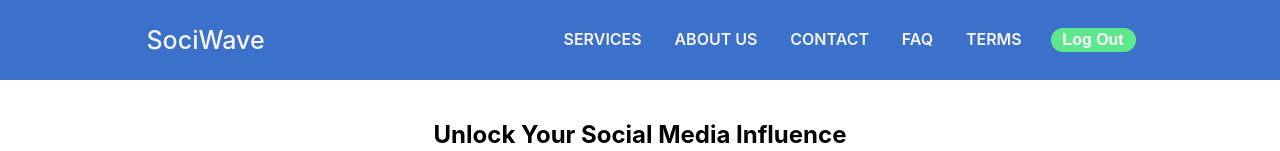
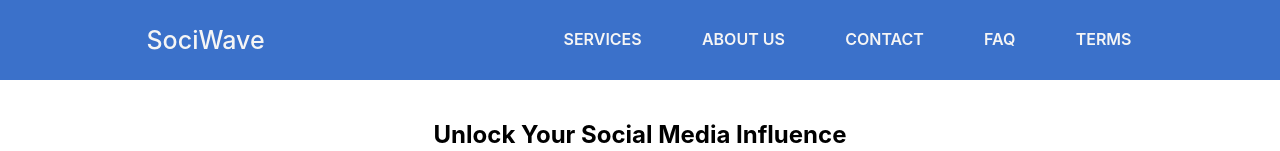
Before and after one commit to rajnishtripathi2001/SociWave, a React (Create React App) app: page / in a window 1280 px wide. Shown: the top 151 px of the page. Built offline with nearby package versions, Linux system fonts and the light colour scheme; the HTML template or start-up script is replaced by a standard one.

Commit message:
nav modified

```diff
--- a/src/Components/Navbar/Navbar.css
+++ b/src/Components/Navbar/Navbar.css
@@ -38,6 +38,16 @@
   transition: 0.5s;
   transform: scale(1.1);
 }
+
+.show {
+  display: block;
+}
+
+.hide {
+  display: none;
+}
+
+
 .innerdiv {
   display: flex;
   justify-content: space-between;
--- a/src/Components/Navbar/Navbar.jsx
+++ b/src/Components/Navbar/Navbar.jsx
@@ -22,6 +22,7 @@ export default function Navbar() {
       window.location.href = "/";
     };
 
+    const status = localStorage.getItem("loginStatus");
 
   return (
     <div className="nav-container">
@@ -37,7 +38,7 @@ export default function Navbar() {
           <li><a href="#contact">Contact</a></li>
           <li><a href="#clients">FAQ</a></li>
           <li><a href="#services">Terms</a></li>
-          <button onClick={logout}  >Log Out</button>
+          <button onClick={logout} className={status ? "show" : "hide"}  >Log Out</button>
         </div>
 
         </ul>
```
